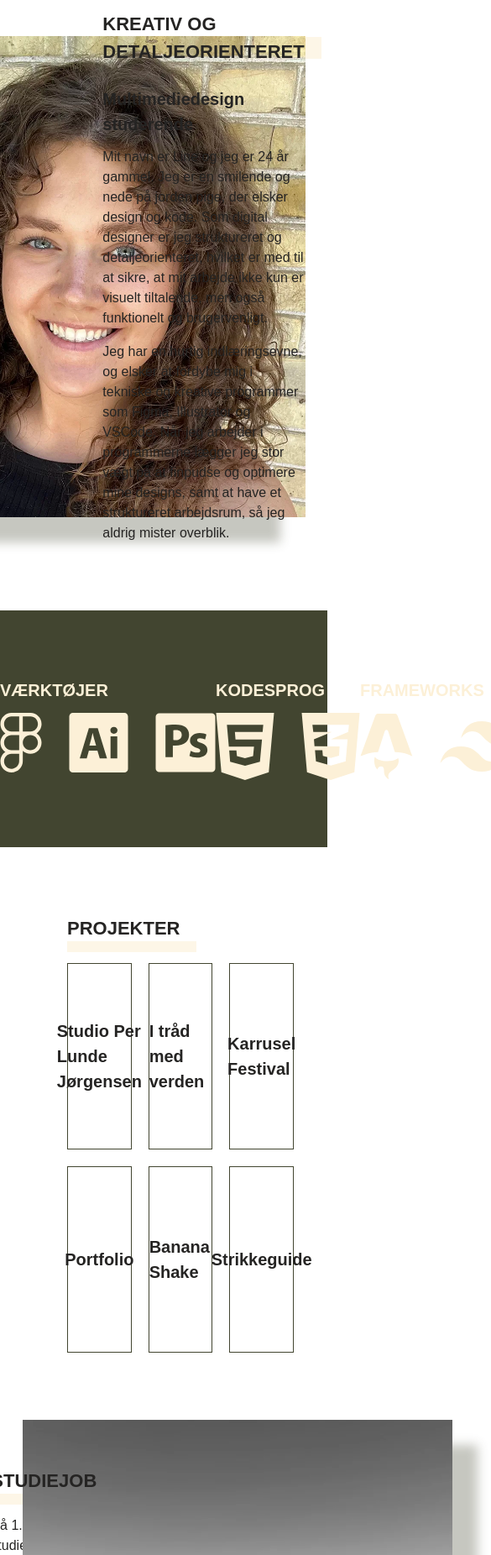
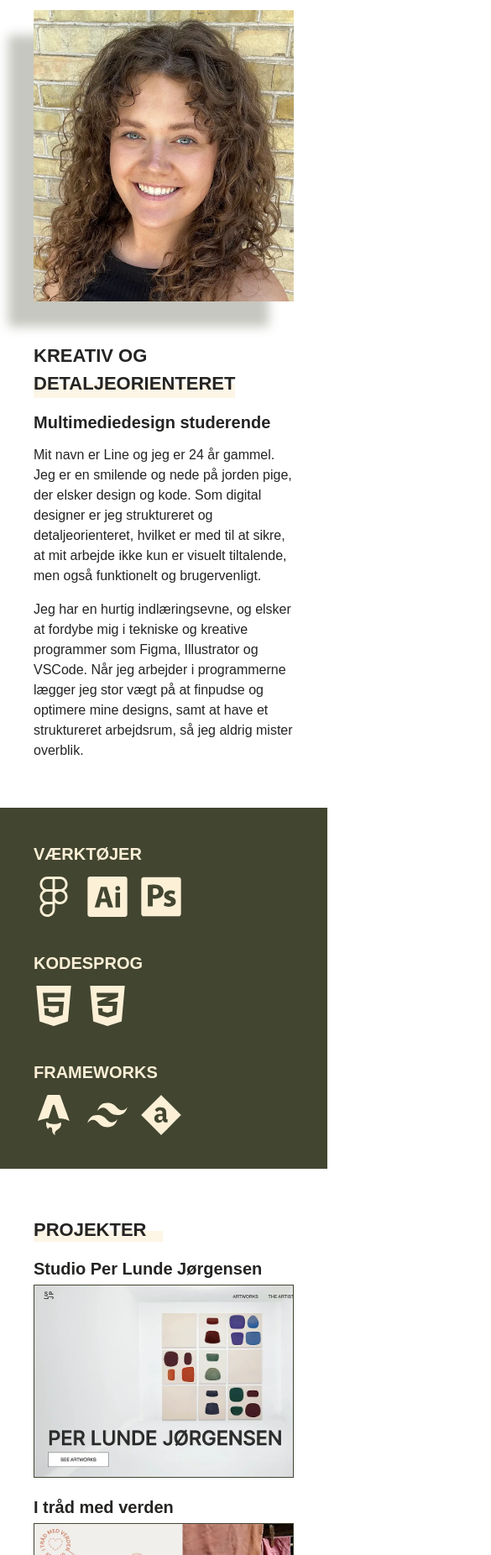
Before and after one commit to linekofod/ppp, an Astro site: page / in a window 390 px wide. Shown: the part 148-2000 px from the top of the page at 84% size, 585 px wide, since content can reach past the window. Built offline with nearby package versions, Linux system fonts and the light colour scheme; Astro itself is replaced by a stand-in of ours; a web font is replaced by a local one.

Commit message:
mobil og tablet version

```diff
--- a/src/pages/index.astro
+++ b/src/pages/index.astro
@@ -5,21 +5,21 @@ import Link from "../components/Link.astro";
 ---
 
 <MainLayout title="Line Kofod Thomsen">
-  <h1 class="ml-28 my-5 fadeInDown">Line Kofod Thomsen</h1>
+  <h1 class="ml-2.5 md:ml-10 lg:ml-28 my-5 fadeInDown">Line Kofod Thomsen</h1>
 
   <!-- Hero -->
   <section
-    class="grid grid-cols-2 items-center justify-items-center ml-10 mr-20 mb-20"
+    class="lg:grid grid-cols-2 gap-10 xl:gap-0 items-start xl:items-center justify-items-center ml-10 mr-10 lg:mr-20 mb-14 lg:mb-20"
   >
     <img
-      class="shadow-[-30px_30px_12px_#4245304D] max-w-lg"
+      class="shadow-[-30px_30px_12px_#4245304D] xl:max-w-lg"
       src="/imgs/line1.webp"
       alt="Portrætfoto af Line Kofod Thomsen"
     />
-    <div>
+    <div class="mt-12 lg:mt-0">
       <div class="h2">
         <h2>Kreativ og detaljeorienteret</h2>
-        <span class="gul_border"></span>
+        <span class="gul_border" id="long_h2"></span>
       </div>
       <h3 class="mb-3">Multimediedesign studerende</h3>
       <div class="flex flex-col gap-4">
@@ -42,14 +42,17 @@ import Link from "../components/Link.astro";
   </section>
 
   <!-- Færdigheder -->
-  <section class="bg-[#424530] py-20 mb-20">
-    <div class="flex flex-row justify-evenly fadeInLeft">
+  <section class="bg-[#424530] px-10 lg:px-0 py-10 md:py-20 mb-14 lg:mb-20">
+    <div
+      class="flex flex-col gap-10 lg:gap-0 md:flex-row justify-evenly fadeInLeft"
+    >
       <!-- Værktøjer -->
       <div class="flex flex-col gap-3">
         <h3 class="uppercase text-[#FCF0D7]">Værktøjer</h3>
-        <div class="flex flex-row gap-8 items-center">
+        <div class="flex flex-row gap-4 lg:gap-6 items-center">
           <!-- Figma -->
           <svg
+            class="w-12 h-12 md:w-14 md:h-14 lg:w-16 lg:h-16"
             xmlns="http://www.w3.org/2000/svg"
             width="50"
             height="71"
@@ -62,6 +65,7 @@ import Link from "../components/Link.astro";
           </svg>
           <!-- Illustrator -->
           <svg
+            class="w-12 h-12 md:w-14 md:h-14 lg:w-16 lg:h-16"
             xmlns="http://www.w3.org/2000/svg"
             width="71"
             height="71"
@@ -77,6 +81,7 @@ import Link from "../components/Link.astro";
           </svg>
           <!-- Photoshop -->
           <svg
+            class="w-12 h-12 md:w-14 md:h-14 lg:w-16 lg:h-16"
             xmlns="http://www.w3.org/2000/svg"
             width="72"
             height="71"
@@ -95,9 +100,10 @@ import Link from "../components/Link.astro";
       <!-- Kodesprog -->
       <div class="flex flex-col gap-3">
         <h3 class="uppercase text-[#FCF0D7]">Kodesprog</h3>
-        <div class="flex flex-row gap-8 items-center">
+        <div class="flex flex-row gap-4 lg:gap-6 items-center">
           <!-- HTML -->
           <svg
+            class="w-12 h-12 md:w-14 md:h-14 lg:w-16 lg:h-16"
             xmlns="http://www.w3.org/2000/svg"
             width="70"
             height="80"
@@ -110,6 +116,7 @@ import Link from "../components/Link.astro";
           </svg>
           <!-- CSS -->
           <svg
+            class="w-12 h-12 md:w-14 md:h-14 lg:w-16 lg:h-16"
             xmlns="http://www.w3.org/2000/svg"
             width="70"
             height="80"
@@ -125,9 +132,10 @@ import Link from "../components/Link.astro";
       <!-- Frameworks -->
       <div class="flex flex-col gap-3">
         <h3 class="uppercase text-[#FCF0D7]">Frameworks</h3>
-        <div class="flex flex-row gap-8 items-center">
+        <div class="flex flex-row gap-4 lg:gap-6 items-center">
           <!-- Astro -->
           <svg
+            class="w-12 h-12 md:w-14 md:h-14 lg:w-16 lg:h-16"
             xmlns="http://www.w3.org/2000/svg"
             width="63"
             height="78"
@@ -154,6 +162,7 @@ import Link from "../components/Link.astro";
           </svg>
           <!-- Tailwind -->
           <svg
+            class="w-12 h-12 md:w-14 md:h-14 lg:w-16 lg:h-16"
             xmlns="http://www.w3.org/2000/svg"
             width="100"
             height="60"
@@ -168,6 +177,7 @@ import Link from "../components/Link.astro";
           </svg>
           <!-- Animate.css -->
           <svg
+            class="w-12 h-12 md:w-14 md:h-14 lg:w-16 lg:h-16"
             xmlns="http://www.w3.org/2000/svg"
             width="81"
             height="80"
@@ -187,66 +197,86 @@ import Link from "../components/Link.astro";
   </section>
 
   <!-- Projekter -->
-  <section class="mr-10 ml-20 mb-20">
+  <section class="ml-10 mr-10 lg:mr-20 mb-14 lg:mb-20">
     <div class="h2">
       <h2>Projekter</h2>
       <span class="gul_border"></span>
     </div>
-    <div class="grid grid-cols-3 gap-5">
+    <div class="grid grid-cols-1 md:grid-cols-2 xl:grid-cols-3 gap-5">
       <!-- Studio Per Lunde Jørgensen -->
+      <div>
+        <h3 class="mb-1 xl:hidden">Studio Per Lunde Jørgensen</h3>
         <a
           href="https://nonsite.netlify.app/"
           target="_blank"
-        class="group pointer w-full h-[222px] border border-[#424530] flex justify-center items-center hover:bg-[url('/imgs/projekter/studio_per.webp')] bg-cover bg-no-repeat"
+          class="group pointer w-full h-[230px] border border-[#424530] flex justify-center items-center text-center bg-[url('/imgs/projekter/studio_per.webp')] xl:bg-none xl:hover:bg-[url('/imgs/projekter/studio_per.webp')] bg-cover bg-no-repeat bg-left"
         >
-        <h3 class="group-hover:hidden">Studio Per Lunde Jørgensen</h3>
+          <h3 class="group-hover:hidden hidden xl:block">
+            Studio Per Lunde Jørgensen
+          </h3>
         </a>
+      </div>
       <!-- I tråd med verden -->
+      <div>
+        <h3 class="mb-1 xl:hidden">I tråd med verden</h3>
         <a
           href="https://itmv-webfeature.netlify.app/"
           target="_blank"
-        class="group pointer w-full h-[222px] border border-[#424530] flex justify-center items-center hover:bg-[url('/imgs/projekter/itmw.webp')] bg-cover bg-no-repeat"
+          class="group pointer w-full h-[230px] border border-[#424530] flex justify-center items-center bg-[url('/imgs/projekter/itmw.webp')] xl:bg-none hover:bg-[url('/imgs/projekter/itmw.webp')] bg-cover bg-no-repeat bg-left"
         >
-        <h3 class="group-hover:hidden">I tråd med verden</h3>
+          <h3 class="group-hover:hidden hidden xl:block">I tråd med verden</h3>
         </a>
+      </div>
       <!-- Karrusel Festival -->
+      <div>
+        <h3 class="mb-1 xl:hidden">Karrusel Festival</h3>
         <a
           href="https://karrusel-festival2.netlify.app/"
           target="_blank"
-        class="group pointer w-full h-[222px] border border-[#424530] flex justify-center items-center hover:bg-[url('/imgs/projekter/karrusel.webp')] bg-cover bg-no-repeat"
+          class="group pointer w-full h-[230px] border border-[#424530] flex justify-center items-center bg-[url('/imgs/projekter/karrusel.webp')] xl:bg-none hover:bg-[url('/imgs/projekter/karrusel.webp')] bg-cover bg-no-repeat bg-left"
         >
-        <h3 class="group-hover:hidden">Karrusel Festival</h3>
+          <h3 class="group-hover:hidden hidden xl:block">Karrusel Festival</h3>
         </a>
+      </div>
       <!-- Portfolio -->
+      <div>
+        <h3 class="mb-1 xl:hidden">Portfolio</h3>
         <a
           href="https://linekofod-portfolio.netlify.app/"
           target="_blank"
-        class="group pointer w-full h-[222px] border border-[#424530] flex justify-center items-center hover:bg-[url('/imgs/projekter/portfolio.webp')] bg-cover bg-no-repeat"
+          class="group pointer w-full h-[230px] border border-[#424530] flex justify-center items-center bg-[url('/imgs/projekter/portfolio.webp')] xl:bg-none hover:bg-[url('/imgs/projekter/portfolio.webp')] bg-cover bg-no-repeat bg-left"
         >
-        <h3 class="group-hover:hidden">Portfolio</h3>
+          <h3 class="group-hover:hidden hidden xl:block">Portfolio</h3>
         </a>
+      </div>
       <!-- Banana Shake -->
+      <div>
+        <h3 class="mb-1 xl:hidden">Banana Shake</h3>
         <a
           href="https://linekofod-spil.netlify.app/"
           target="_blank"
-        class="group pointer w-full h-[222px] border border-[#424530] flex justify-center items-center hover:bg-[url('/imgs/projekter/banana_shake.webp')] bg-cover bg-no-repeat"
+          class="group pointer w-full h-[230px] border border-[#424530] flex justify-center items-center bg-[url('/imgs/projekter/banana_shake.webp')] xl:bg-none hover:bg-[url('/imgs/projekter/banana_shake.webp')] bg-cover bg-no-repeat bg-left"
         >
-        <h3 class="group-hover:hidden">Banana Shake</h3>
+          <h3 class="group-hover:hidden hidden xl:block">Banana Shake</h3>
         </a>
+      </div>
       <!-- Strikkeguide -->
+      <div>
+        <h3 class="mb-1 xl:hidden">Strikkeguide</h3>
         <a
           href="https://linekofod-strikkeguide.netlify.app/"
           target="_blank"
-        class="group pointer w-full h-[222px] border border-[#424530] flex justify-center items-center hover:bg-[url('/imgs/projekter/strikkeguide.webp')] bg-cover bg-no-repeat"
+          class="group pointer w-full h-[230px] border border-[#424530] flex justify-center items-center bg-[url('/imgs/projekter/strikkeguide.webp')] xl:bg-none hover:bg-[url('/imgs/projekter/strikkeguide.webp')] bg-cover bg-no-repeat bg-left"
         >
-        <h3 class="group-hover:hidden">Strikkeguide</h3>
+          <h3 class="group-hover:hidden hidden xl:block">Strikkeguide</h3>
         </a>
+      </div>
     </div>
   </section>
 
   <!-- Studiejob -->
   <section
-    class="grid grid-cols-2 items-center justify-items-center mr-10 ml-20 mb-20"
+    class="lg:grid grid-cols-2 gap-10 xl:gap-0 items-start xl:items-center justify-items-center ml-10 mr-10 lg:mr-20 mb-14 lg:mb-20"
   >
     <div>
       <!-- Studiejob -->
@@ -271,15 +301,16 @@ import Link from "../components/Link.astro";
       </div>
 
       <!-- Kontakt mig -->
-      <div>
+      <div class="mb-10 lg:mb-0">
         <div class="h2">
           <h2>Kontakt mig</h2>
           <span class="gul_border"></span>
         </div>
-        <div class="flex flex-col gap-6">
+        <div class="flex flex-col gap-3 lg:gap-6">
           <!-- Email -->
           <div class="flex flex-row gap-3 items-center">
             <svg
+              class="w-8 h-8 md:w-10 md:h-10 lg:w-11 lg:h-11"
               xmlns="http://www.w3.org/2000/svg"
               width="40"
               height="31"
@@ -296,6 +327,7 @@ import Link from "../components/Link.astro";
           <!-- Telefon -->
           <div class="flex flex-row gap-3 items-center">
             <svg
+              class="w-8 h-8 md:w-10 md:h-10 lg:w-11 lg:h-11"
               xmlns="http://www.w3.org/2000/svg"
               width="35"
               height="36"
@@ -306,14 +338,13 @@ import Link from "../components/Link.astro";
                 d="M11.2725 1.83699C10.7461 0.565506 9.3584 -0.111252 8.03223 0.251053L2.0166 1.89168C0.827148 2.2198 0 3.29988 0 4.53035C0 21.4425 13.7129 35.1553 30.625 35.1553C31.8555 35.1553 32.9355 34.3282 33.2637 33.1387L34.9043 27.1231C35.2666 25.7969 34.5898 24.4093 33.3184 23.8829L26.7559 21.1485C25.6416 20.6837 24.3496 21.005 23.5908 21.9415L20.8291 25.3116C16.0166 23.0352 12.1201 19.1387 9.84375 14.3262L13.2139 11.5714C14.1504 10.8057 14.4717 9.52058 14.0068 8.40633L11.2725 1.84383V1.83699Z"
                 fill="#252423"></path>
             </svg>
-            <Link href="/" target="_self"
-              ><p class="text-3xl">40 48 18 88</p>
-            </Link>
+            <Link href="/" target="_self">40 48 18 88</Link>
           </div>
 
           <!-- LinkedIn -->
           <div class="flex flex-row gap-3 items-center">
             <svg
+              class="w-8 h-8 md:w-10 md:h-10 lg:w-11 lg:h-11"
               xmlns="http://www.w3.org/2000/svg"
               width="37"
               height="38"
@@ -326,14 +357,14 @@ import Link from "../components/Link.astro";
             </svg>
             <Link
               href="https://www.linkedin.com/in/line-kofod-thomsen-87408828a/"
-              ><p class="text-3xl">LinkedIn</p>
-            </Link>
+              >LinkedIn</Link
+            >
           </div>
         </div>
       </div>
     </div>
     <img
-      class="shadow-[30px_30px_12px_#4245304D] max-w-lg"
+      class="shadow-[30px_30px_12px_#4245304D] xl:max-w-lg"
       src="/imgs/line2.webp"
       alt="Portrætfoto af Line Kofod Thomsen"
     />
--- a/src/styles/generel.css
+++ b/src/styles/generel.css
@@ -24,7 +24,7 @@ h2 {
     font-style: normal;
     font-size: 22px;
     text-transform: uppercase;
-    margin-bottom: 25px;
+    margin-bottom: 15px;
 }
 
 .h2 {
@@ -34,12 +34,18 @@ h2 {
 
 .gul_border {
     position: absolute;
-    top: 32px;
+    top: 18px;
     z-index: -1;
     display: inline-block;
     background: #FCF0D799;
     width: calc(100% + 20px);
     height: 40%;
+}
+
+#long_h2 {
+    top: 50px;
+    height: 25%;
+    width: calc(100% + -70px);
 }
 
 h3 {
@@ -70,6 +76,14 @@ h1, h2, h3, p {
 }
 
 
+/* Tablet version */
+
+@media screen and (min-width: 820px) {
+    h1 {
+        font-size: 80px !important;
+    }
+}
+
 /* Desktop version */
 
 @media screen and (min-width: 600px) {
@@ -78,6 +92,15 @@ h1, h2, h3, p {
     }
     h2 {
         font-size: 40px;
+        margin-bottom: 25px;
+    }
+    .gul_border {
+        top: 32px;
+    }
+    #long_h2 {
+        top: 32px;
+        width: calc(100% + 20px);
+        height: 40%;
     }
     h3 {
         font-size: 30px;
```
Also changed, not shown: src/components/Link.astro (+1 -12 lines). Lines whose indentation alone changed are shown as unchanged.
